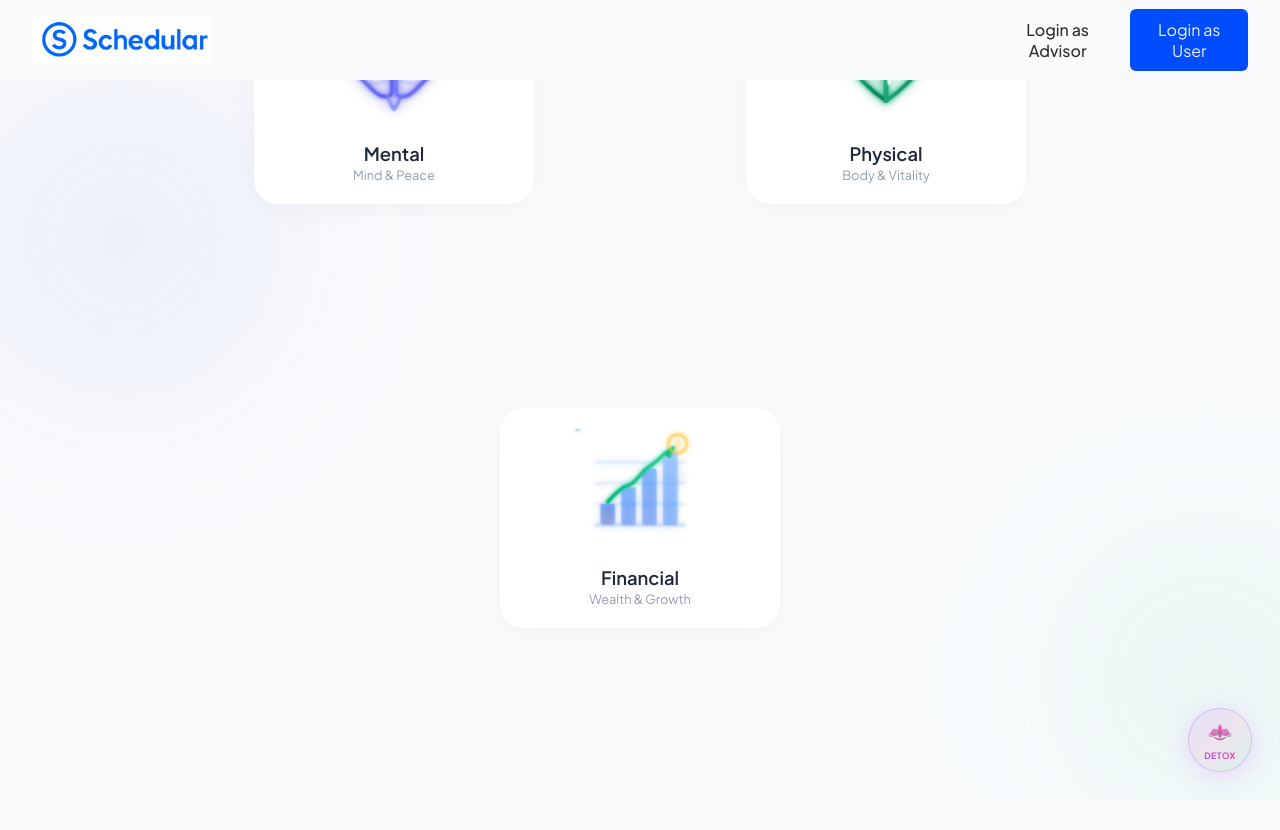
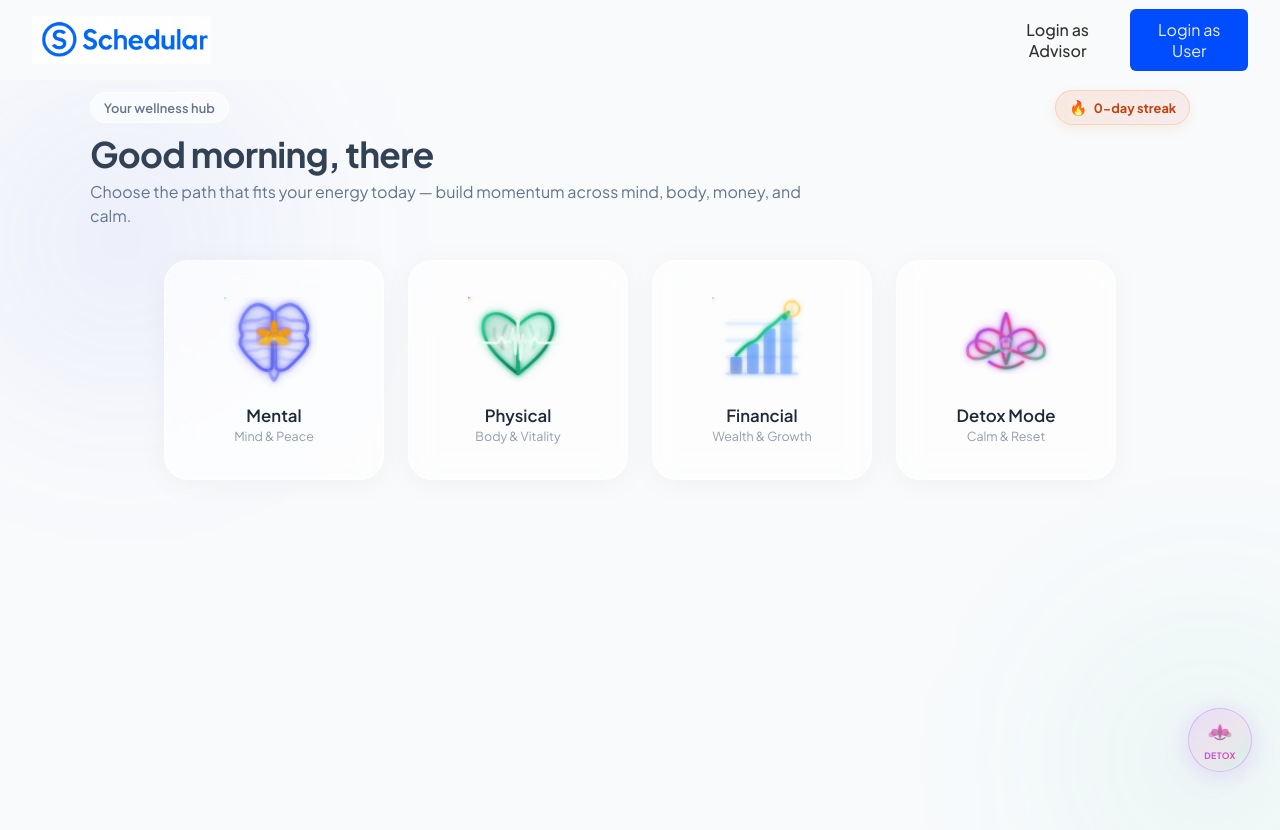
Before and after one commit to mpfdev12-afk/Schedular, a React (Vite) app: page /category in a window 1280 px wide. Shown: the top 830 px of the page. Before the commit the page ends 800 px from the top, so only its background shows below. Built offline with nearby package versions, Linux system fonts and the light colour scheme; no server answers.

Commit message:
fixing category page layout issue and same class name uses in other components

```diff
--- a/src/pages/Category/Category.jsx
+++ b/src/pages/Category/Category.jsx
@@ -88,32 +88,30 @@ const Category = () => {
         </div>
       </div>
 
-      <div className="cat">
+      <div className="category-grid">
         {mainCards.map((card) => (
           <div
             key={card.key}
             onClick={() => onNav(card.path)}
-            className={`cat-cont ${card.className} glass-card`}
+            className={`category-card ${card.className} glass-card`}
           >
             {card.icon}
             <span>{card.title}</span>
             <span className="cat-subtitle">{card.subtitle}</span>
           </div>
         ))}
-      </div>
 
-      {FEATURES.DETOX_MODE && (
-        <div className="cat detox-row">
+        {FEATURES.DETOX_MODE && (
           <div
             onClick={() => onNav("/detox")}
-            className="cat-cont mindfulness glass-card"
+            className="category-card mindfulness glass-card"
           >
             <DetoxIcon />
             <span>Detox Mode</span>
             <span className="cat-subtitle">Calm & Reset</span>
           </div>
-        </div>
-      )}
+        )}
+      </div>
     </div>
   );
 };
--- a/src/pages/Category/Category.scss
+++ b/src/pages/Category/Category.scss
@@ -1,13 +1,14 @@
 .Category {
-    min-height: calc(100vh - 80px);
+    min-height: 100vh;
     display: flex;
     justify-content: flex-start;
     align-items: center;
     flex-direction: column;
-    padding: 1.5rem 2rem 2rem;
+    padding: 10px 1.5rem 2rem;
+    /* Ensures clearance from the fixed 80px navbar */
     position: relative;
     overflow-x: hidden;
-    gap: 1rem;
+    gap: 1.5rem;
 
     /* ─── Ambient gradient orbs ─── */
     &::before,
@@ -19,6 +20,7 @@
         z-index: 0;
         filter: blur(80px);
     }
+
     &::before {
         width: 420px;
         height: 420px;
@@ -27,6 +29,7 @@
         background: radial-gradient(circle, rgba(99, 102, 241, 0.12), transparent 70%);
         animation: floatOrb 12s ease-in-out infinite alternate;
     }
+
     &::after {
         width: 360px;
         height: 360px;
@@ -39,7 +42,8 @@
     .category-hero {
         width: 100%;
         max-width: 1100px;
-        margin-bottom: 1.5rem;
+        margin-bottom: 0.5rem;
+        margin-top: 0;
         z-index: 2;
         opacity: 1;
         position: relative;
@@ -47,24 +51,22 @@
         visibility: visible;
 
         .welcome-text {
-            margin-bottom: 0.5rem;
+            margin-bottom: 0.25rem;
             text-align: left;
             font-weight: 800;
-            font-size: clamp(1.8rem, 3.5vw, 2.4rem);
+            font-size: clamp(1.6rem, 3.5vw, 2.2rem);
             letter-spacing: -0.02em;
             color: #334155;
             word-break: break-word;
             overflow-wrap: break-word;
             line-height: 1.2;
-            display: block;
         }
 
         .hero-desc {
             max-width: 720px;
             color: var(--color-text-muted);
-            font-size: 1.05rem;
-            line-height: 1.6;
-            display: block;
+            font-size: 1rem;
+            line-height: 1.5;
         }
     }
 
@@ -72,20 +74,23 @@
         display: flex;
         justify-content: space-between;
         align-items: center;
-        gap: 1rem;
-        flex-wrap: wrap;
-        margin-bottom: 1rem;
+        gap: 0.75rem;
+        flex-wrap: nowrap;
+        margin-bottom: 0.5rem;
+        width: 100%;
+        position: relative;
+        z-index: 3;
     }
 
     .hero-eyebrow {
         display: inline-flex;
         align-items: center;
-        padding: 0.5rem 0.9rem;
+        padding: 0.4rem 0.8rem;
         border-radius: 999px;
         background: rgba(255, 255, 255, 0.6);
         border: 1px solid rgba(255, 255, 255, 0.7);
         color: var(--color-text-muted);
-        font-size: 0.85rem;
+        font-size: 0.8rem;
         font-weight: 600;
         letter-spacing: 0.01em;
         backdrop-filter: blur(10px);
@@ -94,49 +99,43 @@
     .streak-pill {
         display: inline-flex;
         align-items: center;
-        gap: 0.55rem;
-        padding: 0.55rem 0.9rem;
+        justify-content: center;
+        gap: 0.4rem;
+        padding: 0.45rem 0.8rem;
         border-radius: 999px;
         background: linear-gradient(135deg, rgba(249, 115, 22, 0.12), rgba(239, 68, 68, 0.08));
-        border: 1px solid rgba(249, 115, 22, 0.16);
+        border: 1px solid rgba(249, 115, 22, 0.2);
         color: #c2410c;
-        font-size: 0.85rem;
+        font-size: 0.8rem;
         font-weight: 700;
-        box-shadow: 0 10px 30px rgba(249, 115, 22, 0.08);
+        box-shadow: 0 4px 12px rgba(249, 115, 22, 0.1);
         backdrop-filter: blur(10px);
+        flex-shrink: 0;
+        white-space: nowrap;
 
         .streak-icon {
-            font-size: 0.95rem;
+            font-size: 0.9rem;
         }
     }
 
-    /* welcome-text and hero-desc styles are handled inside .category-hero above */
-
-    .cat {
+    /* ─── Category Cards Layout ─── */
+    .category-grid {
         display: flex;
+        flex-wrap: wrap;
         justify-content: center;
-        align-items: stretch;
         gap: 1.5rem;
         width: 100%;
-        max-width: 1100px;
-        flex-wrap: wrap;
-        margin-bottom: 1rem;
+        max-width: 1000px;
+        z-index: 1;
 
-        &.detox-row {
-            margin-top: 0;
-            margin-bottom: 2rem;
-        }
-
-        .cat-cont {
+        .category-card {
             display: flex;
             flex-direction: column;
             justify-content: center;
             align-items: center;
             height: 220px;
-            width: calc(33.33% - 1rem);
-            min-width: 200px;
-            max-width: 280px;
-            padding: 1.25rem;
+            width: 220px;
+            padding: 1rem;
             border-radius: 24px;
             cursor: pointer;
             position: relative;
@@ -146,11 +145,21 @@
             animation: fadeInUp 0.7s cubic-bezier(0.16, 1, 0.3, 1) both;
             text-align: center;
 
-            &:nth-child(1) { animation-delay: 0.15s; }
-            &:nth-child(2) { animation-delay: 0.3s; }
-            &:nth-child(3) { animation-delay: 0.45s; }
-            &:nth-child(4) { animation-delay: 0.6s; }
-            &:nth-child(5) { animation-delay: 0.75s; }
+            &:nth-child(1) {
+                animation-delay: 0.15s;
+            }
+
+            &:nth-child(2) {
+                animation-delay: 0.3s;
+            }
+
+            &:nth-child(3) {
+                animation-delay: 0.45s;
+            }
+
+            &:nth-child(4) {
+                animation-delay: 0.6s;
+            }
 
             &:active {
                 transform: scale(0.96);
@@ -160,7 +169,10 @@
             &::before {
                 content: '';
                 position: absolute;
-                top: 0; left: 0; right: 0; bottom: 0;
+                top: 0;
+                left: 0;
+                right: 0;
+                bottom: 0;
                 background: radial-gradient(circle at center, var(--glow-color, transparent) 0%, transparent 70%);
                 opacity: 0;
                 transition: opacity 0.4s ease;
@@ -168,22 +180,22 @@
             }
 
             .domain-icon {
-                height: 150px;
-                width: 150px;
+                height: 100px;
+                width: 100px;
                 z-index: 1;
-                margin-bottom: 0.75rem;
+                margin-bottom: 0.5rem;
                 transition: transform 0.4s cubic-bezier(0.16, 1, 0.3, 1);
             }
 
             span {
-                font-size: 1.15rem;
+                font-size: 1.05rem;
                 font-weight: 600;
                 z-index: 1;
                 color: var(--color-text-main);
             }
 
             .cat-subtitle {
-                font-size: 0.8rem;
+                font-size: 0.78rem;
                 font-weight: 400;
                 color: var(--color-text-muted);
                 margin-top: 2px;
@@ -195,15 +207,14 @@
             &::after {
                 content: '';
                 position: absolute;
-                top: 0; left: -75%;
+                top: 0;
+                left: -75%;
                 width: 50%;
                 height: 100%;
-                background: linear-gradient(
-                    105deg,
-                    transparent 30%,
-                    rgba(255, 255, 255, 0.25) 50%,
-                    transparent 70%
-                );
+                background: linear-gradient(105deg,
+                        transparent 30%,
+                        rgba(255, 255, 255, 0.25) 50%,
+                        transparent 70%);
                 z-index: 2;
                 pointer-events: none;
                 transition: none;
@@ -236,18 +247,22 @@
                 --theme-color: var(--color-mental);
                 --glow-color: var(--color-mental-glow);
             }
+
             &.physical {
                 --theme-color: var(--color-physical);
                 --glow-color: var(--color-physical-glow);
             }
+
             &.financial {
                 --theme-color: var(--color-financial);
                 --glow-color: var(--color-financial-glow);
             }
+
             &.mindfulness {
                 --theme-color: var(--color-mindfulness);
                 --glow-color: var(--color-mindfulness-glow);
             }
+
             &.zen {
                 --theme-color: var(--color-zen);
                 --glow-color: var(--color-zen-glow);
@@ -256,114 +271,148 @@
     }
 }
 
-/* Responsive Scaling */
+/* ─── Responsive: Tablet ─── */
+/* ─── Responsive: Tablet ─── */
 @media (max-width: 900px) {
     .Category {
-        padding: 2rem 1.5rem 3rem;
+        /* Explicitly declared to prevent shorthand conflicts */
+        padding-top: 104px;
+        /* 80px nav + 24px spacing */
+        padding-bottom: 1.5rem;
+        padding-left: 1rem;
+        padding-right: 1rem;
 
         .category-hero {
-            text-align: center;
+            text-align: left;
         }
 
-        .hero-topline {
-            justify-content: center;
-        }
+        .category-grid {
+            max-width: 700px;
+            gap: 1rem;
 
-        h1 {
-            text-align: center;
-        }
-
-        .hero-copy {
-            margin: 0 auto;
-            text-align: center;
-        }
-
-        .cat {
-            gap: 1.25rem;
-            .cat-cont {
-                width: calc(50% - 1rem);
-                min-width: 160px;
-                max-width: 260px;
-                height: 240px;
+            .category-card {
+                height: 180px;
+                width: 180px;
 
                 .domain-icon {
-                    height: 90px;
-                    width: 90px;
+                    height: 75px;
+                    width: 75px;
+                }
+
+                span {
+                    font-size: 0.95rem;
                 }
             }
         }
     }
 }
 
-@media (max-width: 600px) {
+/* ─── Responsive: Mobile ─── */
+@media (max-width: 650px) {
     .Category {
-        padding: 1.5rem 1rem 3rem;
+        /* Explicitly declared to prevent shorthand conflicts */
+        padding-top: 90px;
+        /* 80px nav + 10px spacing */
+        padding-bottom: 1.25rem;
+        padding-left: 0.75rem;
+        padding-right: 0.75rem;
+
+        gap: 0.75rem;
+        justify-content: flex-start;
 
         .category-hero {
-            margin-bottom: 1.4rem;
+            margin-bottom: 0;
         }
 
         .hero-topline {
-            flex-direction: column;
+            flex-direction: row;
+            justify-content: space-between;
             align-items: center;
-            margin-bottom: 0.85rem;
+            margin-bottom: 0.4rem;
+            gap: 0.5rem;
         }
 
-        h1 {
-            font-size: 1.5rem;
-            margin-bottom: 0.6rem;
+        .hero-eyebrow {
+            font-size: 0.75rem;
+            padding: 0.35rem 0.65rem;
         }
 
-        .hero-copy {
-            font-size: 0.92rem;
-            padding: 0 0.5rem;
+        .streak-pill {
+            padding: 0.35rem 0.65rem;
+            font-size: 0.72rem;
         }
 
-        .cat {
-            flex-direction: column;
-            align-items: center;
-            gap: 1.2rem;
-            width: 100%;
+        .welcome-text {
+            font-size: 1.3rem !important;
+            margin-bottom: 0.2rem;
+        }
 
-            .cat-cont {
-                width: 90%;
-                max-width: 320px;
-                min-width: unset;
-                height: 220px;
+        .hero-desc {
+            font-size: 0.85rem;
+            line-height: 1.4;
+        }
+
+        .category-grid {
+            display: grid;
+            grid-template-columns: repeat(2, 1fr);
+            gap: 0.75rem;
+            max-width: 100%;
+
+            .category-card {
+                width: 100%;
+                height: 160px;
+                padding: 0.6rem;
+                border-radius: 16px;
 
                 .domain-icon {
-                    height: 80px;
-                    width: 80px;
+                    height: 55px;
+                    width: 55px;
+                    margin-bottom: 0.25rem;
                 }
 
                 span {
-                    font-size: 1.05rem;
+                    font-size: 0.9rem;
+                }
+
+                .cat-subtitle {
+                    font-size: 0.68rem;
                 }
             }
         }
     }
 }
 
-/* Master Line Drawing Animation Engine */
-.domain-icon {
-    height: 180px;
-    width: 180px;
-    z-index: 1;
-    margin-bottom: 1rem;
-    transition: transform 0.4s cubic-bezier(0.16, 1, 0.3, 1);
+/* ─── Responsive: Very narrow phones ─── */
+@media (max-width: 380px) {
+    .Category {
+        .hero-topline {
+            flex-wrap: wrap;
+        }
+
+        .category-grid {
+            grid-template-columns: 1fr;
+
+            .category-card {
+                height: auto;
+                min-height: 140px;
+            }
+        }
+    }
 }
+
+/* ═══════════════════════════════════════════ */
+/* Master Line Drawing Animation Engine       */
+/* ═══════════════════════════════════════════ */
 
 .svg-drawing-icon {
     .svg-shape {
         stroke-width: 3.5px;
         stroke-linecap: round;
         stroke-linejoin: round;
-        fill-opacity: 0;          /* Initially Transparent 3D fill */
-        stroke-dasharray: 400;    /* Long enough to cover generic paths */
-        stroke-dashoffset: 400;   /* Completely hidden initially */
+        fill-opacity: 0;
+        stroke-dasharray: 400;
+        stroke-dashoffset: 400;
 
-        /* 1) 4s drawing phase  — slow, premium feel */
-        /* 2) 2s fading fill phase that materializes the 3D volume */
         animation:
             tracePath 4s cubic-bezier(0.16, 1, 0.3, 1) forwards,
             fadeInto3D 2s ease-in-out 3.5s forwards;
@@ -371,62 +420,152 @@
 }
 
 /* Specific Timing Adjustments for Complexity */
-.petal-1 { animation-delay: 0s, 3.5s !important; }
-.petal-2 { animation-delay: 0.4s, 3.9s !important; }
-.petal-3 { animation-delay: 0.8s, 4.3s !important; }
-.inner-core { animation-delay: 2s, 4.5s !important; }
+.petal-1 {
+    animation-delay: 0s, 3.5s !important;
+}
 
-.bar-1, .bar-2, .bar-3, .bar-4 {
+.petal-2 {
+    animation-delay: 0.4s, 3.9s !important;
+}
+
+.petal-3 {
+    animation-delay: 0.8s, 4.3s !important;
+}
+
+.inner-core {
+    animation-delay: 2s, 4.5s !important;
+}
+
+.bar-1,
+.bar-2,
+.bar-3,
+.bar-4 {
     animation: growBar 2s cubic-bezier(0.16, 1, 0.3, 1) forwards !important;
     transform-origin: bottom;
     transform-box: fill-box;
     fill-opacity: 1 !important;
     stroke: none !important;
 }
-.bar-1 { animation-delay: 1s !important; transform: scaleY(0); }
-.bar-2 { animation-delay: 1.8s !important; transform: scaleY(0); }
-.bar-3 { animation-delay: 2.6s !important; transform: scaleY(0); }
-.bar-4 { animation-delay: 3.4s !important; transform: scaleY(0); }
-.trend-arrow { animation-delay: 3.2s, 5s !important; animation: traceArrow 3s forwards !important; stroke-dasharray: 300; stroke-dashoffset: 300; }
 
-.phys-heart { animation: traceHeart 5s cubic-bezier(0.16, 1, 0.3, 1) forwards, fadeInto3D 2s ease-in-out 4s forwards !important; stroke-dasharray: 500; stroke-dashoffset: 500; }
-.phys-ekg { animation: traceArrow 3.5s cubic-bezier(0.16, 1, 0.3, 1) 3s forwards !important; stroke-dasharray: 300; stroke-dashoffset: 300; }
+.bar-1 {
+    animation-delay: 1s !important;
+    transform: scaleY(0);
+}
+
+.bar-2 {
+    animation-delay: 1.8s !important;
+    transform: scaleY(0);
+}
+
+.bar-3 {
+    animation-delay: 2.6s !important;
+    transform: scaleY(0);
+}
+
+.bar-4 {
+    animation-delay: 3.4s !important;
+    transform: scaleY(0);
+}
+
+.trend-arrow {
+    animation-delay: 3.2s, 5s !important;
+    animation: traceArrow 3s forwards !important;
+    stroke-dasharray: 300;
+    stroke-dashoffset: 300;
+}
+
+.phys-heart {
+    animation: traceHeart 5s cubic-bezier(0.16, 1, 0.3, 1) forwards, fadeInto3D 2s ease-in-out 4s forwards !important;
+    stroke-dasharray: 500;
+    stroke-dashoffset: 500;
+}
+
+.phys-ekg {
+    animation: traceArrow 3.5s cubic-bezier(0.16, 1, 0.3, 1) 3s forwards !important;
+    stroke-dasharray: 300;
+    stroke-dashoffset: 300;
+}
 
 /* The Line Drawing Stroke Keyframes */
 @keyframes tracePath {
-    0% { stroke-dashoffset: 400; fill-opacity: 0; }
-    100% { stroke-dashoffset: 0; fill-opacity: 0; }
+    0% {
+        stroke-dashoffset: 400;
+        fill-opacity: 0;
+    }
+
+    100% {
+        stroke-dashoffset: 0;
+        fill-opacity: 0;
+    }
 }
+
 @keyframes traceHeart {
-    0% { stroke-dashoffset: 500; fill-opacity: 0; }
-    100% { stroke-dashoffset: 0; fill-opacity: 0; }
+    0% {
+        stroke-dashoffset: 500;
+        fill-opacity: 0;
+    }
+
+    100% {
+        stroke-dashoffset: 0;
+        fill-opacity: 0;
+    }
 }
+
 @keyframes traceArrow {
-    0% { stroke-dashoffset: 300; fill-opacity: 0; }
-    100% { stroke-dashoffset: 0; fill-opacity: 0; }
+    0% {
+        stroke-dashoffset: 300;
+        fill-opacity: 0;
+    }
+
+    100% {
+        stroke-dashoffset: 0;
+        fill-opacity: 0;
+    }
 }
 
 /* The 3D Materialization Keyframe */
 @keyframes fadeInto3D {
-    0% { fill-opacity: 0; }
-    100% { fill-opacity: 0.35; stroke-opacity: 1; filter: drop-shadow(0 0 6px var(--glow-color)); }
+    0% {
+        fill-opacity: 0;
+    }
+
+    100% {
+        fill-opacity: 0.35;
+        stroke-opacity: 1;
+        filter: drop-shadow(0 0 6px var(--glow-color));
+    }
 }
 
 /* Vertical Bar Growth */
 @keyframes growBar {
-    0% { transform: scaleY(0); }
-    100% { transform: scaleY(1); }
+    0% {
+        transform: scaleY(0);
+    }
+
+    100% {
+        transform: scaleY(1);
+    }
 }
 
 /* The Continuous Repeating Pulse */
 .continuously-repeating-pulse {
-    animation: pulseObj 4s infinite ease-in-out 6s; /* Delay until fully drawn */
+    animation: pulseObj 4s infinite ease-in-out 6s;
 }
 
 @keyframes pulseObj {
-    0%, 100% { transform: scale(1); filter: drop-shadow(0 0 10px rgba(0,0,0,0.1)); }
-    50% { transform: scale(1.08) translateY(-4px); filter: drop-shadow(0 0 25px rgba(255,255,255,0.4)); }
+
+    0%,
+    100% {
+        transform: scale(1);
+        filter: drop-shadow(0 0 10px rgba(0, 0, 0, 0.1));
+    }
+
+    50% {
+        transform: scale(1.08) translateY(-4px);
+        filter: drop-shadow(0 0 25px rgba(255, 255, 255, 0.4));
+    }
 }
+
 /* SVG Icon Keyframe Animations */
 .pulse-slow {
     animation: pulseObj 3s infinite ease-in-out;
@@ -439,21 +578,47 @@
 }
 
 @keyframes floatPetal {
-    0% { transform: translateY(0px) rotate(0deg); opacity: 0.9; }
-    100% { transform: translateY(-3px) rotate(1deg); opacity: 1; }
+    0% {
+        transform: translateY(0px) rotate(0deg);
+        opacity: 0.9;
+    }
+
+    100% {
+        transform: translateY(-3px) rotate(1deg);
+        opacity: 1;
+    }
 }
 
 @keyframes fadeSlideDown {
-    0% { opacity: 0; transform: translateY(-18px); }
-    100% { opacity: 1; transform: translateY(0); }
+    0% {
+        opacity: 0;
+        transform: translateY(-18px);
+    }
+
+    100% {
+        opacity: 1;
+        transform: translateY(0);
+    }
 }
 
 @keyframes fadeInUp {
-    0% { opacity: 0; transform: translateY(32px) scale(0.96); }
-    100% { opacity: 1; transform: translateY(0) scale(1); }
+    0% {
+        opacity: 0;
+        transform: translateY(32px) scale(0.96);
+    }
+
+    100% {
+        opacity: 1;
+        transform: translateY(0) scale(1);
+    }
 }
 
 @keyframes floatOrb {
-    0% { transform: translate(0, 0) scale(1); }
-    100% { transform: translate(30px, 20px) scale(1.1); }
+    0% {
+        transform: translate(0, 0) scale(1);
+    }
+
+    100% {
+        transform: translate(30px, 20px) scale(1.1);
+    }
 }
--- a/src/pages/HabitSchedular/HabitSchedular.jsx
+++ b/src/pages/HabitSchedular/HabitSchedular.jsx
@@ -13,12 +13,12 @@ const HabitSchedular = () => {
     <div className="habit">
       <BackButton />
       <h1>What Type of Scheduler Do You Need?</h1>
-      <div className="cat">
-        <div onClick={() => onNav("group")} className="cat-cont">
+      <div className="habit-grid">
+        <div onClick={() => onNav("group")} className="habit-card">
           <img src="/Group.png"></img>
           <span>Group Schedular</span>
         </div>
-        <div onClick={() => onNav("personal")} className="cat-cont">
+        <div onClick={() => onNav("personal")} className="habit-card">
           <img src="/personalized.png"></img>
           <span>Personalised Schedular</span>
         </div>
--- a/src/pages/Login/LoginasUser.jsx
+++ b/src/pages/Login/LoginasUser.jsx
@@ -12,12 +12,12 @@ const LoginasUser = () => {
   return (
     <div className="Category">
       <h1>You are Logging in as?</h1>
-      <div className="cat">
-        <div onClick={() => onNav("/loginCondition/login")} className="cat-cont">
+      <div className="category-grid">
+        <div onClick={() => onNav("/loginCondition/login")} className="category-card">
           <img src="mental2.png"></img>
           <span>User</span>
         </div>
-        <div onClick={() => onNav("/loginCondition/loginAdvisor")} className="cat-cont">
+        <div onClick={() => onNav("/loginCondition/loginAdvisor")} className="category-card">
           <img src="physical2.png"></img>
           <span>Advisor</span>
         </div>
--- a/src/pages/SessionType/SessionType.scss
+++ b/src/pages/SessionType/SessionType.scss
@@ -1,21 +1,23 @@
-.Category{
+.session-type {
     //background-color: aquamarine;
-    height: 80vh;
+    height: 100vh;
     display: flex;
     justify-content: center;
     align-items: center;
     flex-direction: column;
-    h1{
+
+    h1 {
         margin: 0px;
         text-align: center;
     }
-    .cat{
+
+    .session-grid {
         display: flex;
         justify-content: space-around;
         align-items: center;
         width: 75vw;
 
-        div{
+        div {
             background-color: white;
             display: flex;
             flex-direction: column;
@@ -28,18 +30,20 @@
             border-radius: 10px;
             border: 4px solid #004dff;
             padding: 10px;
-            &:hover{
-                border:6px solid #093bb1;
+
+            &:hover {
+                border: 6px solid #093bb1;
                 cursor: pointer;
                 //background-color: rgba(153, 209, 235, 0.082);
             }
 
-            img{
+            img {
                 height: 60%;
                 width: 80%;
                 object-fit: contain;
             }
-            span{
+
+            span {
                 font-size: 20px;
                 display: flex;
                 align-items: center;
@@ -52,22 +56,26 @@
 }
 
 @media (max-width: 780px) {
-    .Category{
-        h1{
+    .session-type {
+        h1 {
             font-size: 2rem;
         }
+
         height: 80vh;
-        div{
+
+        div {
             //background-color: #004dff;
             flex-direction: column;
             height: 50vh;
             margin: 0%;
-            .cat-cont{
+
+            .session-card {
                 margin: 10px;
                 flex-direction: row;
                 width: 70%;
                 height: 200px;
-                img{
+
+                img {
                     width: 35%;
                     height: 120px;
                 }
@@ -76,25 +84,30 @@
     }
 
 }
+
 @media (max-width: 450px) {
-    .Category{
-        h1{
+    .session-type {
+        h1 {
             font-size: 1.5rem;
         }
+
         height: 80vh;
-        div{
+
+        div {
             //background-color: #004dff;
             flex-direction: column;
             height: 50vh;
             margin: 0%;
-            .cat-cont{
+
+            .session-card {
                 margin: 10px;
                 padding: 10px;
                 flex-direction: row;
                 width: 90%;
                 height: 150px;
                 font-size: 10px;
-                img{
+
+                img {
                     width: 35%;
                     height: 100px;
                 }
```
Also changed, not shown: src/pages/HabitSchedular/HabitSchedular.scss (+31 -18 lines), src/pages/SessionType/SessionType.jsx (+5 -5 lines). Lines whose indentation alone changed are shown as unchanged.
